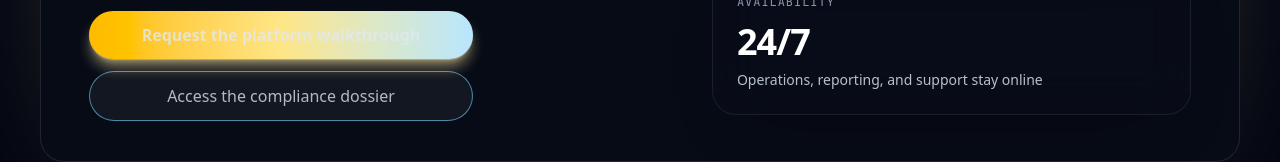
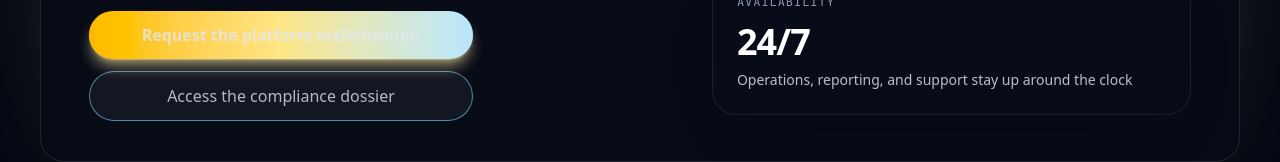
Before and after one commit to doneup-inc/blox-capital-site, a Next.js app: page / in a window 1280 px wide. Shown: the part 577-739 px from the top of the page. Built offline with nearby package versions, Linux system fonts and the light colour scheme.

Commit message:
Update hero metric detail for availability
Reworded the availability detail in heroMetrics to clarify that operations, reporting, and support are available around the clock.

```diff
--- a/src/app/page.tsx
+++ b/src/app/page.tsx
@@ -30,7 +30,7 @@ const heroMetrics = [
   {
     label: "Availability",
     value: "24/7",
-    detail: "Operations, reporting, and support stay online",
+    detail: "Operations, reporting, and support stay up around the clock",
   },
 ];
 
```
